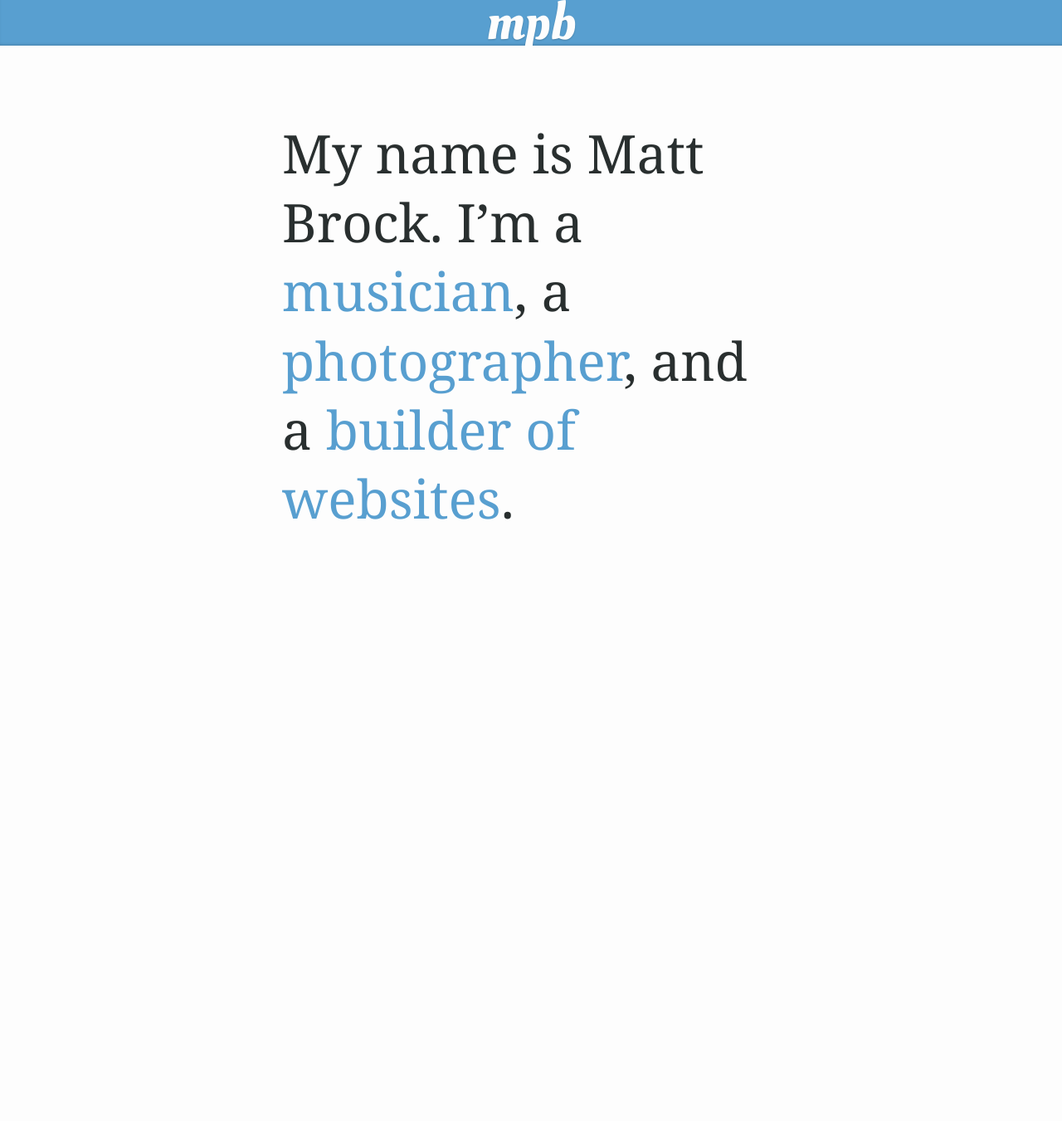
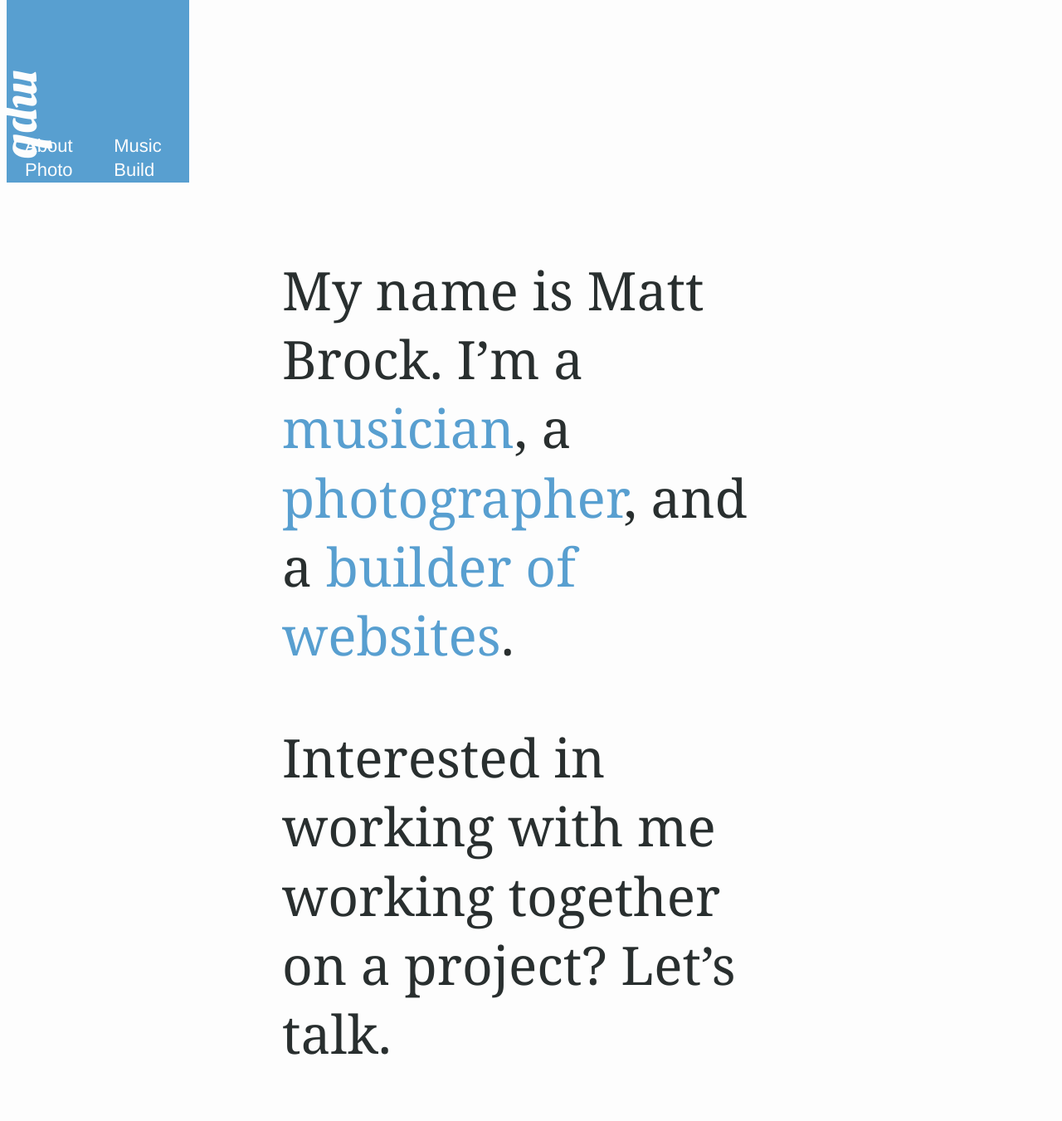
Before and after one commit to mattpbrock/mattpbrock.github.io, a Jekyll site: the page built from index.html, in a window 1280 px wide. Shown: the whole page at 83% size. Built offline with Jekyll 4.4.1, drawn with Linux system fonts in a browser that asks for light colours; some web fonts are replaced; before the commit the page ends 900 px from its top, so only the background shows below that.

Commit message:
rework header into little badge in top left

```diff
--- a/_sass/_components/_header.scss
+++ b/_sass/_components/_header.scss
@@ -2,14 +2,12 @@
 ================================================== */
 
 header {
-	height: 55px;
-	overflow-y: hidden;
+	position: relative;
+	top: 0;
+	left: 8px;
+	width: 10em;
+	height: 10em;
 	background: $color-header-bg-base;
-	padding: 0 2em;
-	box-shadow: inset 0 -3px 4px -3px rgba(0, 0, 0, 0.3);
-	text-align: center;
-	font-size: 18px;
-	line-height: 1;
 	color: $color-bg-base;
 
 	&.alt {
@@ -21,12 +19,15 @@ header {
 	}
 
 	.logo {
-		display: inline-block;
-		font-family: $font-stack-oleo-script;
-		font-size: 64px;
-		text-shadow: 0 1px 2px rgba(0, 0, 0, 0.2);
-		color: $color-bg-base;
-		transform: translateY(-5px);
+    position: absolute;
+    bottom: 0;
+    left: 15px;
+    display: block;
+    font-family: $font-stack-oleo-script;
+    font-size: 64px;
+    color: #fdfdfd;
+    transform-origin: top;
+    @include transform(rotate(90deg));
 		&:hover { text-decoration: none; }
 
 		header.alt & { text-shadow: none; }
@@ -34,7 +35,9 @@ header {
 }
 
 nav {
-	height: 100%;
+	position: absolute;
+	bottom: 0;
+	right: 0;
 
 	.nav {
 		height: 100%;
--- a/_sass/_utilities/_all.scss
+++ b/_sass/_utilities/_all.scss
@@ -3,4 +3,5 @@
 
 @import
 	'variables',
+	'functions',
 	'mixins';
--- /dev/null
+++ b/_sass/_utilities/_functions.scss
@@ -0,0 +1,17 @@
+/* # Functions
+================================================== */
+
+
+// Calculate em values
+
+@function em($pixels, $context: $browser-context) {
+  @if (unitless($pixels)) {
+    $pixels: $pixels * 1px;
+  }
+
+  @if (unitless($context)) {
+    $context: $context * 1px;
+  }
+
+  @return $pixels / $context * 1em;
+}
--- a/index.html
+++ b/index.html
@@ -8,6 +8,7 @@ title: Matt Brock
 <div class="content">
 	<div class="site__intro">
 		<p>My name is Matt Brock. I’m a <a href="/music">musician</a>, a <a href="/photo">photographer</a>, and a <a href="build">builder of websites</a>.</p>
+		<p>Interested in working with me working together on a project? Let’s talk.</p>
 	</div>
 </div>
 
```
